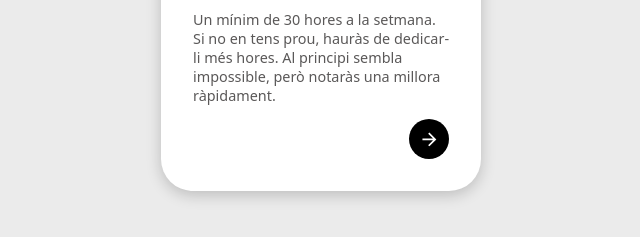
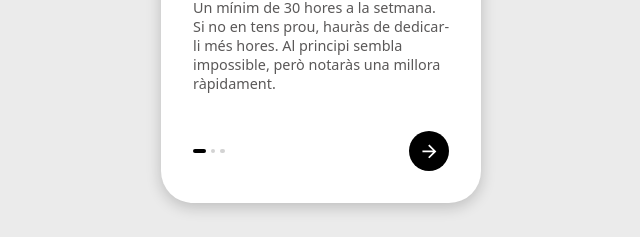
Before and after one commit to annahilla/5-Digital-Onboarding, a React (Vite) app: page / in a window 1280 px wide. Shown: the part 513-750 px from the top of the page, without its empty margins (319-959 px from the left). Built offline with nearby package versions, Linux system fonts and the light colour scheme.

Commit message:
Implement progress steps dynamically

```diff
--- a/src/App.css
+++ b/src/App.css
@@ -25,7 +25,7 @@
 
 .card-container .card .card-text {
     padding: 1rem 2rem;
-    height: 14rem;
+    height: 10rem;
 }
 
 .card-container .card .card-text h2 {
@@ -37,13 +37,38 @@
     color: rgb(90, 88, 88);
 }
 
+.card-container .card .card-footer {
+    display: flex;
+    align-items: center;
+    justify-content: space-between;
+    width: 100%;
+    margin: 1rem;
+    padding-bottom: 1rem;
+}
+
+.card-container .card .progress-container {
+    display: flex;
+    gap: .3rem;
+    margin: 0 2rem;
+}
+
+.card-container .card .progress-container .progress {
+    height: .3rem;
+    width: .3rem;
+    background-color: lightgrey;
+    border-radius: 50%;
+}
+
+.card-container .card .progress-container .progress.active {
+    background-color: black;
+    width: .8rem;
+    border-radius: 1rem;
+}
+
 .card-container .card .btn-container {
-    position: absolute;
-    bottom: 0;
-    right: 0;
     display: flex;
     gap: 1rem;
-    margin: 2rem;
+    margin: 0 2rem;
 }
 
 .card-container .card .btn-container .btn {
@@ -60,8 +85,6 @@
     font-size: 1.3rem;
 }
 
-.card-container .card .btn-container .btn-next {}
-
 .card-container .card .btn-container .btn-prev {
     background-color: transparent;
     border: 1px solid black;
--- a/src/components/Card.jsx
+++ b/src/components/Card.jsx
@@ -3,7 +3,14 @@ import { IoArrowBack } from "react-icons/io5";
 
 const Card = ({ currentCardData, tutorialData, step, nextStep, prevStep }) => {
     const bgColor = currentCardData.bgColor;
-    console.log(step);
+
+    // const progressStep1 = step === 0 ? 'progress active' : 'progress';
+    // const progressStep2 = step === 1 ? 'progress active' : 'progress';
+    // const progressStep3 = step === 2 ? 'progress active' : 'progress';
+
+    const progressSteps = tutorialData.map((_, index) => (
+        <div key={index} className={step === index ? 'progress active' : 'progress'}></div>
+    ))
 
     return (
         <div className="card-container">
@@ -12,6 +19,10 @@ const Card = ({ currentCardData, tutorialData, step, nextStep, prevStep }) => {
                 <div className="card-text">
                     <h2>{currentCardData.title}</h2>
                     <p>{currentCardData.description}</p>
+                </div>
+                <div className="card-footer">
+                    <div className="progress-container">
+                        {progressSteps}
                     </div>
                     <div className="btn-container">
                         {
@@ -30,6 +41,7 @@ const Card = ({ currentCardData, tutorialData, step, nextStep, prevStep }) => {
                     </div>
                 </div>
             </div>
+        </div>
     )
 }
 
```
Lines whose indentation alone changed are shown as unchanged.
